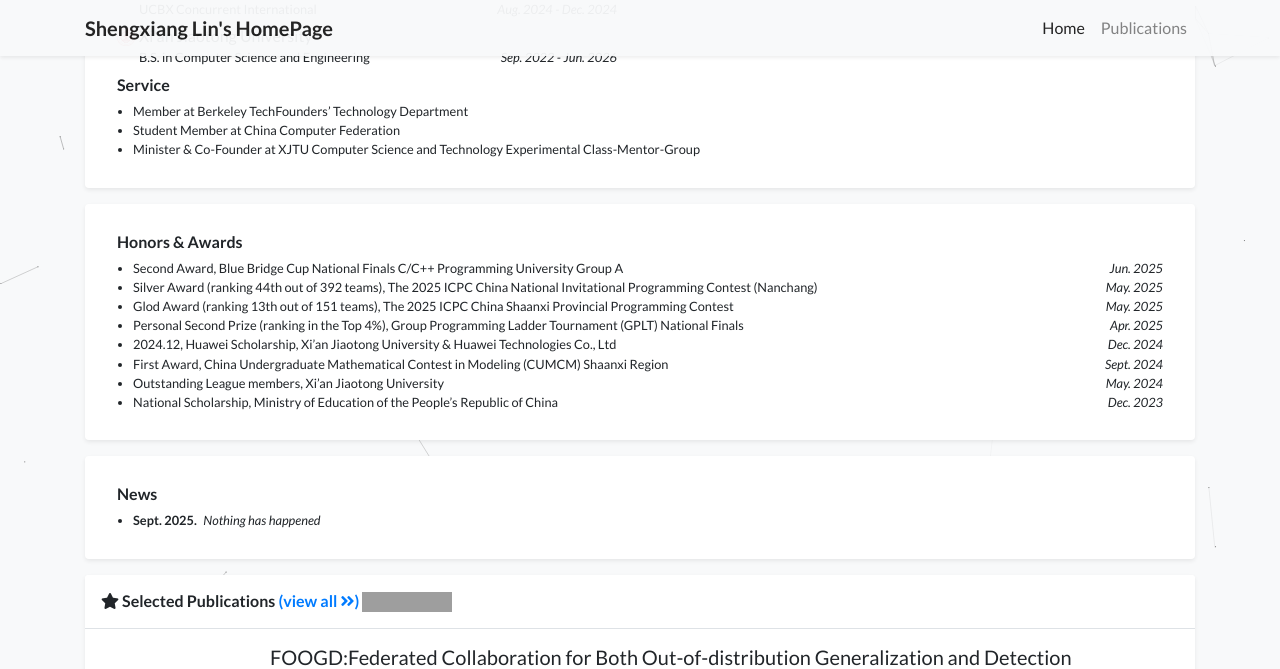
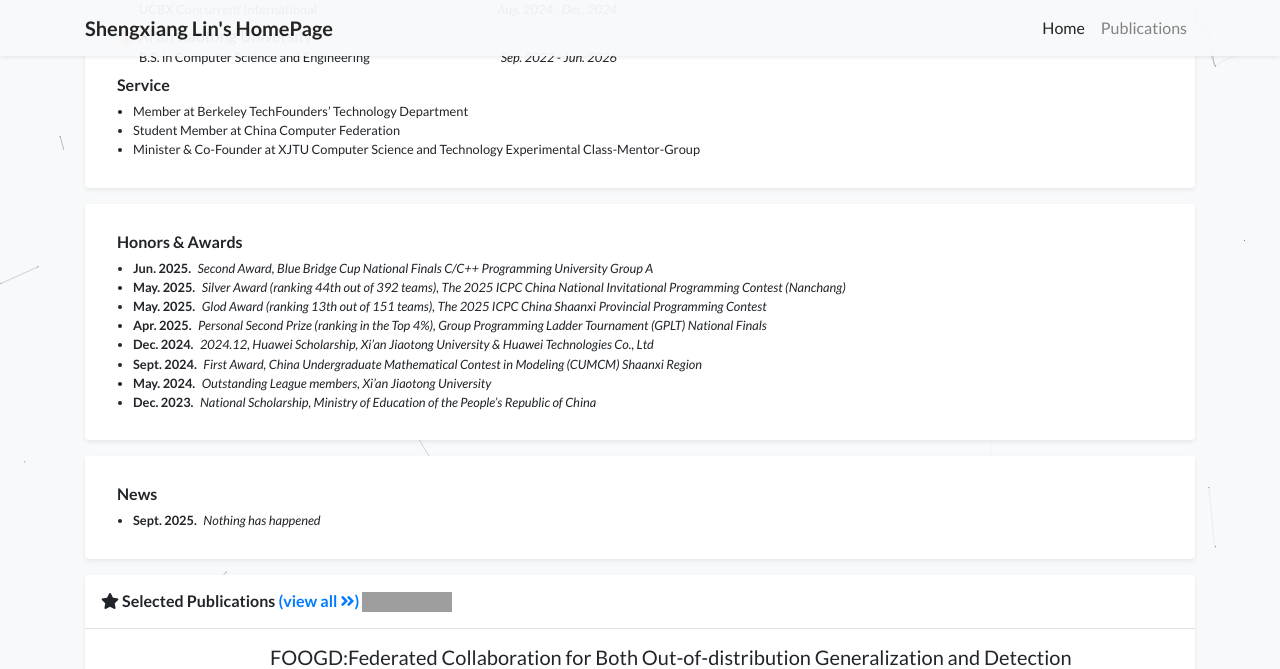
Before and after one commit to Lin-Shengxiang/Lin-Shengxiang.github.io, a Jekyll site: the page built from index.html, in a window 1280 px wide and 900 px high, scrolled down 601 px, cut to the strip 0-669 px from the top of the window. Built offline with Jekyll 4.4.1, drawn with Linux system fonts in a browser that asks for light colours; a style sheet for code colours, icons or effects is not loaded; grey boxes are pictures that could not be loaded.

Commit message:
Update experience_card.html

```diff
--- a/_includes/widgets/experience_card.html
+++ b/_includes/widgets/experience_card.html
@@ -77,9 +77,16 @@
                         <div class="mx-2 my-1">
                             <h6>Honors & Awards</h6>
                             <ul class="list small pl-3 mb-1">
-                                {% for item in site.data.profile.awards %}
-                                <li>{{ item.name }} <em class="float-right">{{ item.date }}</em></li>
-                                {% endfor %}
+                                <div class="row">
+                                    {% for item in site.data.profile.awards %}
+                                    <div class="col-md-12"> <!-- 每行一个元素 -->
+                                        <li> <!-- 使用flex布局让date和name在一行 -->
+                                            <strong class="mr-1">{{item.date}}.</strong> <!-- 加粗日期 -->
+                                            <em>{{ item.name }}</em>
+                                        </li>
+                                    </div>
+                                    {% endfor %}
+                                </div>
                             </ul>
                         </div>
                     </div>
```
